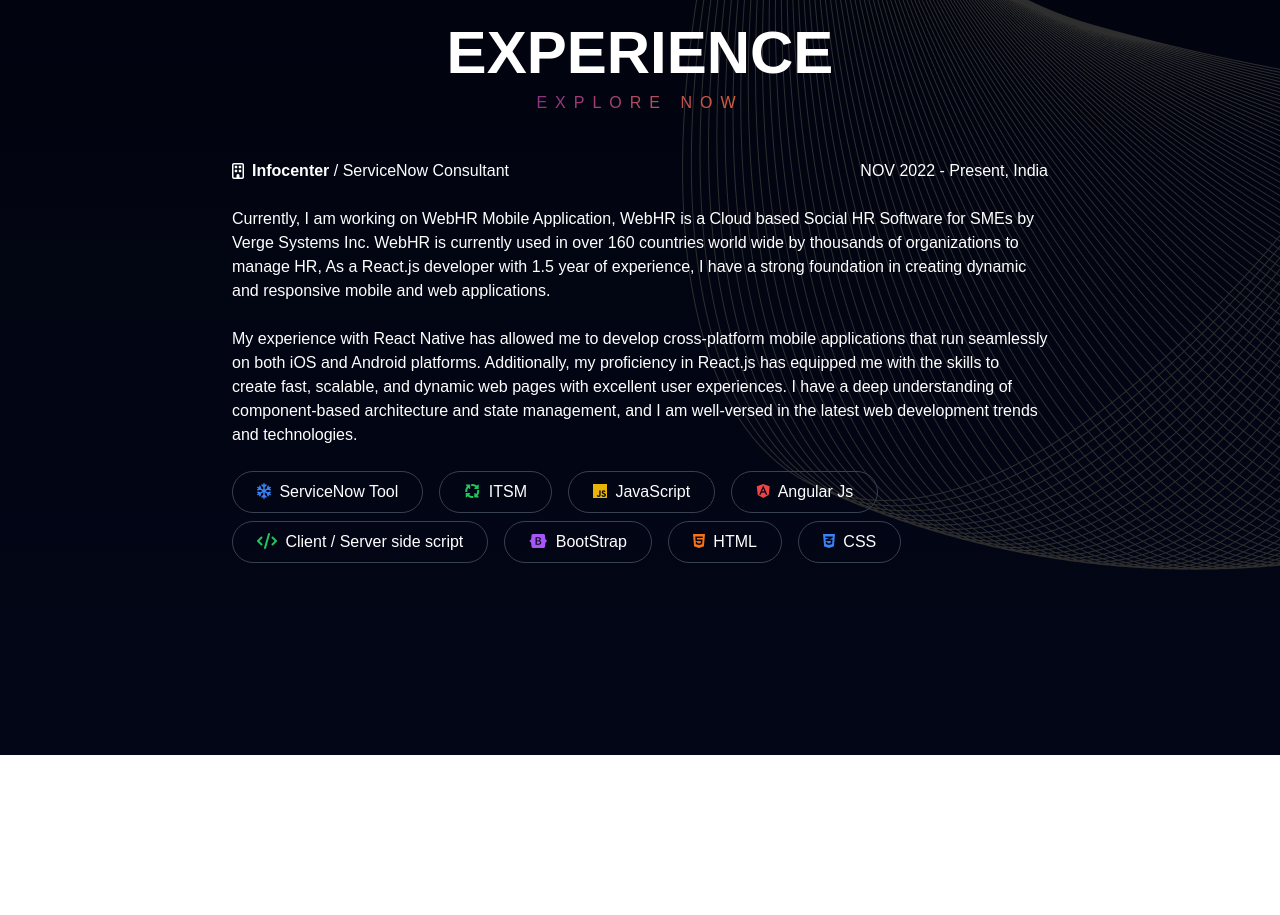
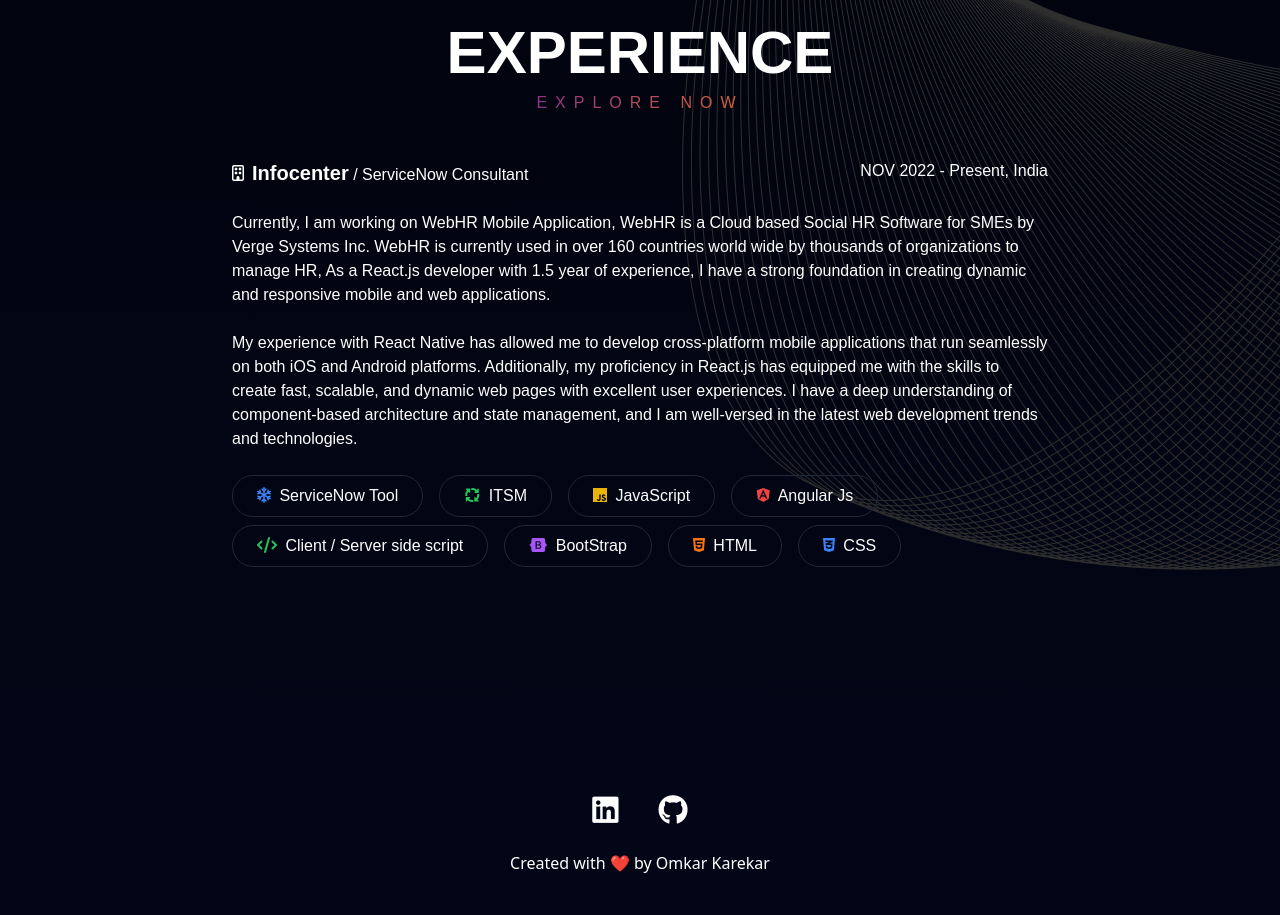
Before and after one commit to OmkarKarekar/Portfolio, a website: page Index.html in a window 1280 px wide. Shown: the part 1405-2320 px from the top of the page. Before the commit the page ends 2160 px from the top, so only its background shows below. Drawn offline with nearby package versions, Linux system fonts and the light colour scheme.

Commit message:
New updates - footer, Download CV and Contact me Button

```diff
--- a/Index.html
+++ b/Index.html
@@ -19,8 +19,8 @@
 
 <body class="bg-gradient-to-b from-black to-slate-950 relative">
   <!-- <div id="background"></div> -->
-  <div class="fixed h-52 w-52 bg-blue-800 -translate-x-20 translate-y-[10vh] rounded-full blur-[150px]"></div>
-  <div class="fixed h-52 w-52 bg-orange-900 top-[80vh] -right-16 rounded-full blur-[150px]"></div>
+  <div class="fixed h-52 w-52 bg-blue-700 -translate-x-20 translate-y-[10vh] rounded-full blur-[150px]"></div>
+  <div class="fixed h-52 w-52 bg-orange-700 top-[80vh] -right-16 rounded-full blur-[150px]"></div>
   <div class="object-fit bg-[url('/img/LooperGroup2.png')] bg-no-repeat text-white">
     <nav id="navigation-menu"
       class="navigation p-3 w-full fixed flex justify-between items-center z-30 backdrop-blur-md">
@@ -73,11 +73,11 @@
               Online Presence with a Servicenow Developer and React Web Development Expert"</span>
           </div>
           <div class="flex justify-center flex-wrap md:flex-row gap-5">
-            <button type="button"
-              class="px-8 py-2 border-2 font-semibold border-white rounded-3xl hover:bg-white hover:text-black">Contact
-              Me <i class="fa-regular fa-envelope ml-1"></i></button>
-
-            <!-- <button type="button" class="px-10 py-2 border-2 font-semibold border-white rounded-3xl hover:bg-white hover:text-black">Download CV</button> -->
+            <a class="w-[-webkit-fill-available] text-black bg-white md:w-56 px-10 py-2 border-2 font-semibold rounded-3xl hover:bg-transparent hover:text-white" href="documents/Omkar Karekar Resume.pdf"><button type="button" download class="">Download CV <i class="fa-solid fa-arrow-down ml-1"></i></button>
+            </a>
+            <a class="w-[-webkit-fill-available] md:w-56 px-10 py-2 border-2 font-semibold border-white rounded-3xl hover:bg-white hover:text-black" href="mailto:omkarkarekar62@gmail.com"><button type="button"
+              class="">Contact
+              Me <i class="fa-regular fa-envelope ml-1"></i></button></a>
           </div>
         </div>
       </div>
@@ -119,7 +119,7 @@
           <div class="company-date-info flex justify-between w-[-webkit-fill-available]  pt-5 flex-wrap">
             <div class="company-info flex items-center gap-2">
               <i class="fa-regular fa-building"></i>
-              <span><span class="font-semibold">Infocenter</span> / ServiceNow Consultant</span>
+              <span><span class="text-xl font-semibold">Infocenter</span> / ServiceNow Consultant</span>
             </div>
             <div class="date">
               <span>NOV 2022 - Present, India</span>
@@ -137,17 +137,28 @@
             development trends and technologies.
           </p>
           <div class="flex flex-wrap gap-x-4 gap-y-2">
-            <button class="tech py-2 px-6 border border-gray-700 rounded-full"><i class="mr-1 text-blue-500 fa-regular fa-snowflake"></i> ServiceNow Tool</button>
-            <button class="tech py-2 px-6 border border-gray-700 rounded-full"><i class="mr-1 text-green-500 fa-solid fa-arrows-spin"></i> ITSM</button>
-            <button class="tech py-2 px-6 border border-gray-700 rounded-full"><i class="mr-1 text-yellow-500 fa-brands fa-js"></i> JavaScript</button>
-            <button class="tech py-2 px-6 border border-gray-700 rounded-full"><i class="mr-1 text-red-500 fa-brands fa-angular"></i> Angular Js</button>
-            <button class="tech py-2 px-6 border border-gray-700 rounded-full"><i class="mr-1 text-green-500 fa-solid fa-code"></i> Client / Server side script</button>
-            <button class="tech py-2 px-6 border border-gray-700 rounded-full"><i class="mr-1 text-purple-500 fa-brands fa-bootstrap"></i> BootStrap</button>
-            <button class="tech py-2 px-6 border border-gray-700 rounded-full"><i class="mr-1 text-orange-500 fa-brands fa-html5"></i> HTML</button>
-            <button class="tech py-2 px-6 border border-gray-700 rounded-full"><i class="mr-1 text-blue-500 fa-brands fa-css3-alt"></i> CSS</button>
+            <button class="tech py-2 px-6 border border-gray-800 rounded-full"><i class="mr-1 text-blue-500 fa-regular fa-snowflake"></i> ServiceNow Tool</button>
+            <button class="tech py-2 px-6 border border-gray-800 rounded-full"><i class="mr-1 text-green-500 fa-solid fa-arrows-spin"></i> ITSM</button>
+            <button class="tech py-2 px-6 border border-gray-800 rounded-full"><i class="mr-1 text-yellow-500 fa-brands fa-js"></i> JavaScript</button>
+            <button class="tech py-2 px-6 border border-gray-800 rounded-full"><i class="mr-1 text-red-500 fa-brands fa-angular"></i> Angular Js</button>
+            <button class="tech py-2 px-6 border border-gray-800 rounded-full"><i class="mr-1 text-green-500 fa-solid fa-code"></i> Client / Server side script</button>
+            <button class="tech py-2 px-6 border border-gray-800 rounded-full"><i class="mr-1 text-purple-500 fa-brands fa-bootstrap"></i> BootStrap</button>
+            <button class="tech py-2 px-6 border border-gray-800 rounded-full"><i class="mr-1 text-orange-500 fa-brands fa-html5"></i> HTML</button>
+            <button class="tech py-2 px-6 border border-gray-800 rounded-full"><i class="mr-1 text-blue-500 fa-brands fa-css3-alt"></i> CSS</button>
           </div>
         </div>
       </div>
+    </div>
+
+
+    <!-- Footer -->
+
+    <div class="footer h-auto p-10 w-auto flex flex-col justify-center items-center gap-6">
+      <div class="social-media flex gap-x-10 justify-center items-center">
+        <a href="https://www.linkedin.com/in/omkarkarekar26/"><i class="text-3xl fa-brands fa-linkedin"></i></a>
+        <a href="https://github.com/OmkarKarekar"><i class="text-3xl fa-brands fa-github"></i></a>
+      </div>
+      <span>Created with ❤️ by Omkar Karekar</span>
     </div>
 
     <script src="script.js"></script>
```
Also changed, not shown: output.css, 1 other file.
